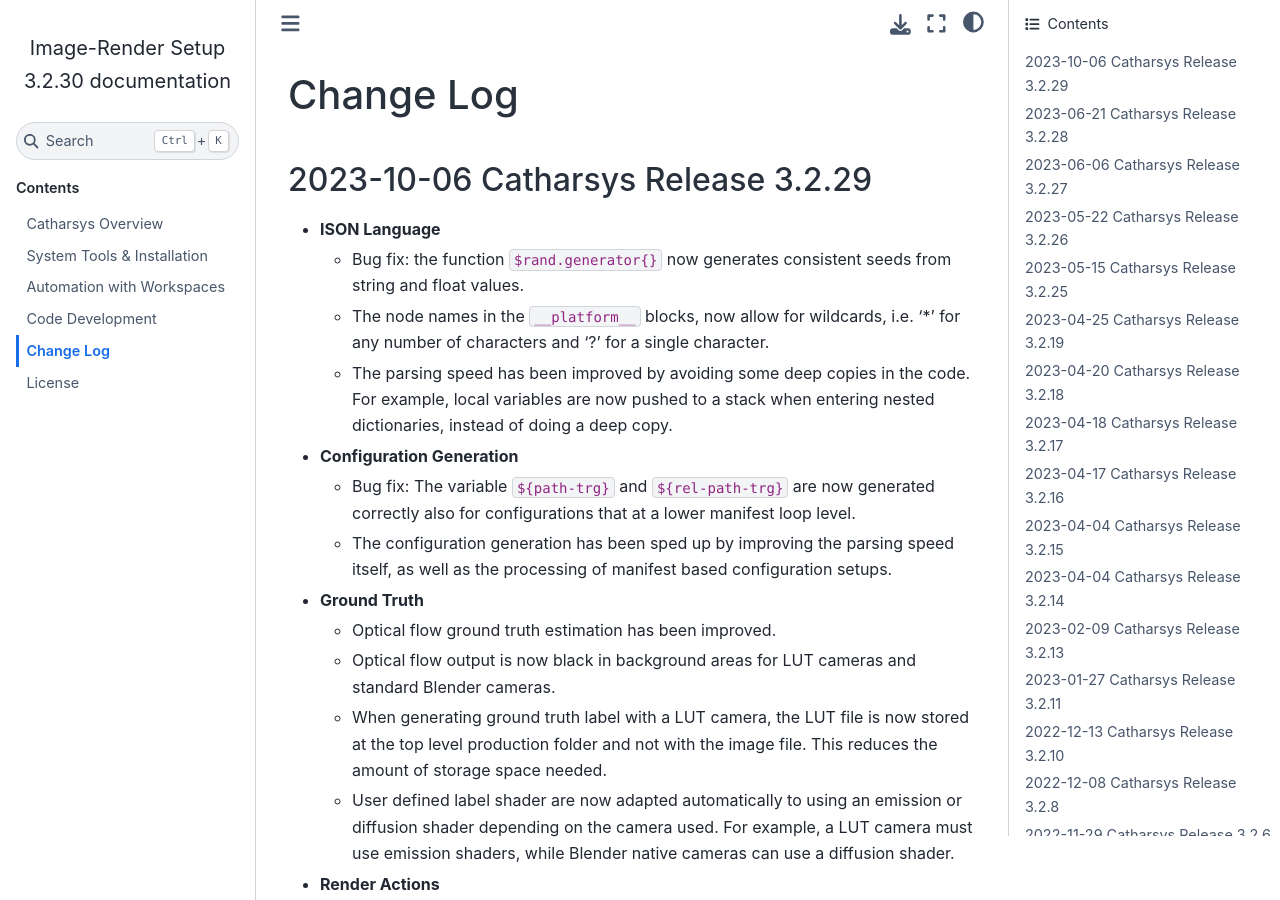
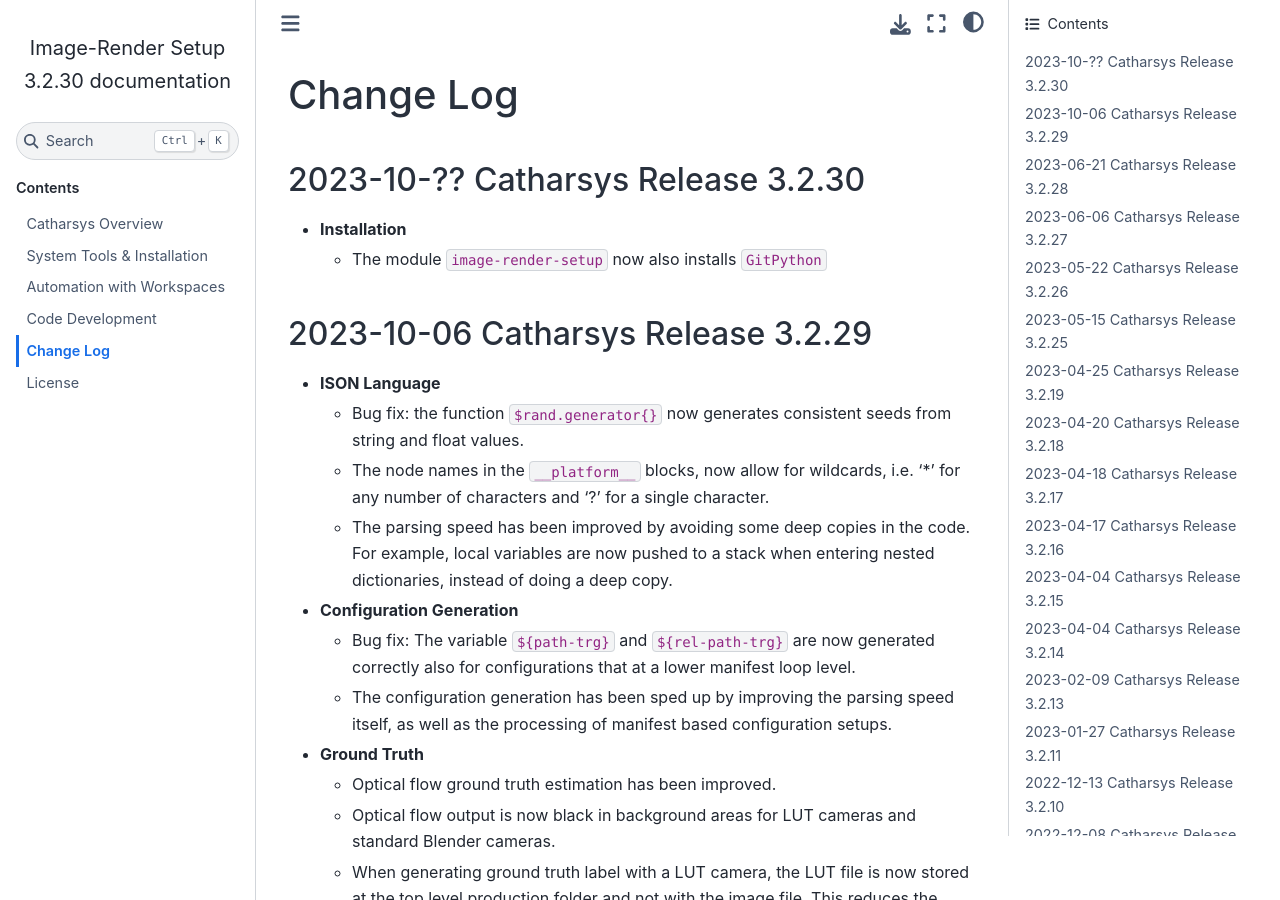
Before and after one commit to boschresearch/image-render-setup, a Sphinx documentation site: the page built from docs/source/change-log.md, in a window 1280 px wide and 900 px high. Built offline with Sphinx 7.4.7 and the Sphinx Book theme 1.1.4, drawn with Linux system fonts in a browser that asks for light colours; the version number is read from the project's files by our own code.

Commit message:
adds GitPython to required packages
Signed-off-by: cribeul <christian.perwass@de.bosch.com>

```diff
--- a/docs/source/change-log.md
+++ b/docs/source/change-log.md
@@ -1,4 +1,10 @@
 # Change Log
+
+## 2023-10-?? Catharsys Release 3.2.30
+
+- **Installation**
+  - The module `image-render-setup` now also installs `GitPython`
+
 
 ## 2023-10-06 Catharsys Release 3.2.29
 
--- a/setup.cfg
+++ b/setup.cfg
@@ -10,6 +10,7 @@
 install_requires =
     pyjson5
     tqdm
+    GitPython
 
 [options.package_data]
 catharsys.setup =
```
